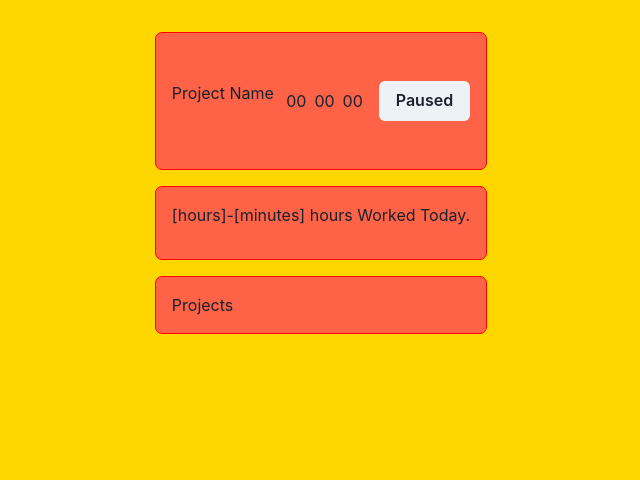
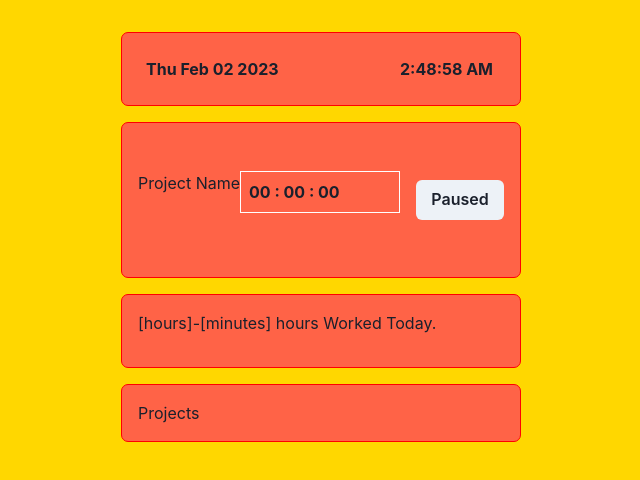
Before and after one commit to torik135/react-timer-zustand, a React (Vite) app: page / in a window 1280 px wide. Shown: the top 480 px of the page, without its empty margins (319-959 px from the left). Built offline with nearby package versions, Linux system fonts and the light colour scheme.

Commit message:
date & time

```diff
--- /dev/null
+++ b/src/components/DateTime/DateTime.tsx
@@ -0,0 +1,27 @@
+import { Flex, Box } from "@chakra-ui/react"
+import React, { useEffect, useState, memo } from "react"
+import { DateBoxStyles, DateFlexStyles, TimeBoxStyles } from "./styles"
+
+const DateTime: React.FC = memo(() => {
+  const [time, setTime] = useState<string>("")
+  const [date, setDate] = useState<string>("")
+
+  useEffect(() => {
+    const interval = setInterval(() => {
+      setTime(new Date().toLocaleTimeString())
+      setDate(new Date().toDateString())
+    }, 1000)
+
+    return () => clearInterval(interval)
+  }, [])
+
+  return (
+    <Flex {...DateFlexStyles}>
+      <Box {...DateBoxStyles}>{date}</Box>
+      <Box {...TimeBoxStyles}>{time}</Box>
+    </Flex>
+
+  )
+})
+
+export { DateTime }
--- /dev/null
+++ b/src/components/DateTime/index.tsx
@@ -0,0 +1 @@
+export { DateTime } from './DateTime'
--- /dev/null
+++ b/src/components/DateTime/styles.tsx
@@ -0,0 +1,16 @@
+import { BoxProps, FlexProps } from "@chakra-ui/react";
+
+export const DateFlexStyles: FlexProps = {
+  justifyContent: "space-between",
+  fontWeight: "bolder",
+}
+
+export const DateBoxStyles: BoxProps = {
+  minWidth: "10rem",
+  padding: ".5rem",
+}
+
+export const TimeBoxStyles: BoxProps = {
+  minWidth: "7rem",
+  padding: ".5rem",
+}
--- a/src/components/Timer/Timer.tsx
+++ b/src/components/Timer/Timer.tsx
@@ -1,6 +1,6 @@
-import { Flex, HStack, Spacer, Text, Button, Box } from "@chakra-ui/react"
+import { Flex, HStack, Spacer, Text, Button } from "@chakra-ui/react"
 import React, { memo, useEffect, useState } from "react"
-import { BtnStyles, HStackStyles, TimerFlexStyles } from "./styles"
+import { BtnStyles, HStackStyles, TimerFlexStyles, TimerTextStyles } from "./styles"
 
 
 const Timer: React.FC = memo(() => {
@@ -8,7 +8,7 @@ const Timer: React.FC = memo(() => {
   const [time, setTime] = useState<number>(0)
 
   useEffect(() => {
-    let interval: number;
+    let interval: number = 0
 
     if (working) {
       interval = setInterval(() => {
@@ -21,12 +21,13 @@ const Timer: React.FC = memo(() => {
   }, [working])
 
   const startBtn = (
-    <Button onClick={() => setWorking(true)}>Paused</Button>
+    <Button {...BtnStyles} onClick={() => setWorking(true)}>Paused</Button>
   )
 
   const stopBtn = (
-    <Button onClick={() => setWorking(false)}>Working</Button>
+    <Button {...BtnStyles} onClick={() => setWorking(false)}>Working</Button>
   )
+
 
   return (
     <Flex {...TimerFlexStyles}>
@@ -36,9 +37,11 @@ const Timer: React.FC = memo(() => {
         {/* <Text>00:00:00</Text> */}
         {/* <Button onClick={() => setWotking(prev => !prev)}>{working ? "Working" : "Paused"}</Button> */}
         <HStack>
-          <span>{("0" + Math.floor((time / 60000) % 60)).slice(-2)}</span>
-          <span>{("0" + Math.floor((time / 1000) % 60)).slice(-2)}</span>
-          <span>{("0" + ((time / 10) % 100)).slice(-2)}</span>
+          <Text {...TimerTextStyles}>
+            <span>{("0" + Math.floor((time / 60000) % 60)).slice(-2)} : </span>
+            <span>{("0" + Math.floor((time / 1000) % 60)).slice(-2)} : </span>
+            <span>{("0" + ((time / 10) % 100)).slice(-2)}</span>
+          </Text>
         </HStack>
         <HStack>
           {working ? stopBtn : startBtn}
--- a/src/components/Timer/styles.tsx
+++ b/src/components/Timer/styles.tsx
@@ -1,4 +1,4 @@
-import { FlexProps, ButtonProps, StackProps } from "@chakra-ui/react"
+import { FlexProps, ButtonProps, StackProps, TextProps } from "@chakra-ui/react"
 
 export const TimerFlexStyles: FlexProps = {
   paddingBottom: "2rem",
@@ -7,8 +7,17 @@ export const TimerFlexStyles: FlexProps = {
 
 export const BtnStyles: ButtonProps = {
   variant: "solid",
+  minWidth: "5rem",
+  maxWidth: "5.5rem",
 }
 
 export const HStackStyles: StackProps = {
   gap: "1rem",
 }
+
+export const TimerTextStyles: TextProps = {
+  minWidth: "10rem",
+  border: "1px solid white",
+  padding: ".5rem",
+  fontWeight: "bolder",
+}
--- a/src/components/index.tsx
+++ b/src/components/index.tsx
@@ -1,3 +1,4 @@
 export { Timer } from './Timer'
 export { Projects } from './Projects'
 export { Status } from './Status'
+export { DateTime } from './DateTime'
--- a/src/pages/Home/Home.tsx
+++ b/src/pages/Home/Home.tsx
@@ -1,11 +1,14 @@
-import { Box } from "@chakra-ui/react"
+import { Box, Flex } from "@chakra-ui/react"
 import React, { memo } from "react"
-import { Status, Timer, Projects } from "../../components"
+import { Status, Timer, Projects, DateTime } from "../../components"
 import { CompBoxStyles, HomeBoxStyles } from "./styles"
 
 const Home: React.FC = memo(() => {
   return (
     <Box {...HomeBoxStyles}>
+      <Box {...CompBoxStyles}>
+        <DateTime />
+      </Box>
       <Box {...CompBoxStyles}>
         <Timer />
       </Box>
--- a/src/pages/Home/styles.tsx
+++ b/src/pages/Home/styles.tsx
@@ -1,4 +1,4 @@
-import { BoxProps } from "@chakra-ui/react";
+import { BoxProps, FlexProps } from "@chakra-ui/react";
 
 export const HomeBoxStyles: BoxProps = {
   padding: "2rem",
```
